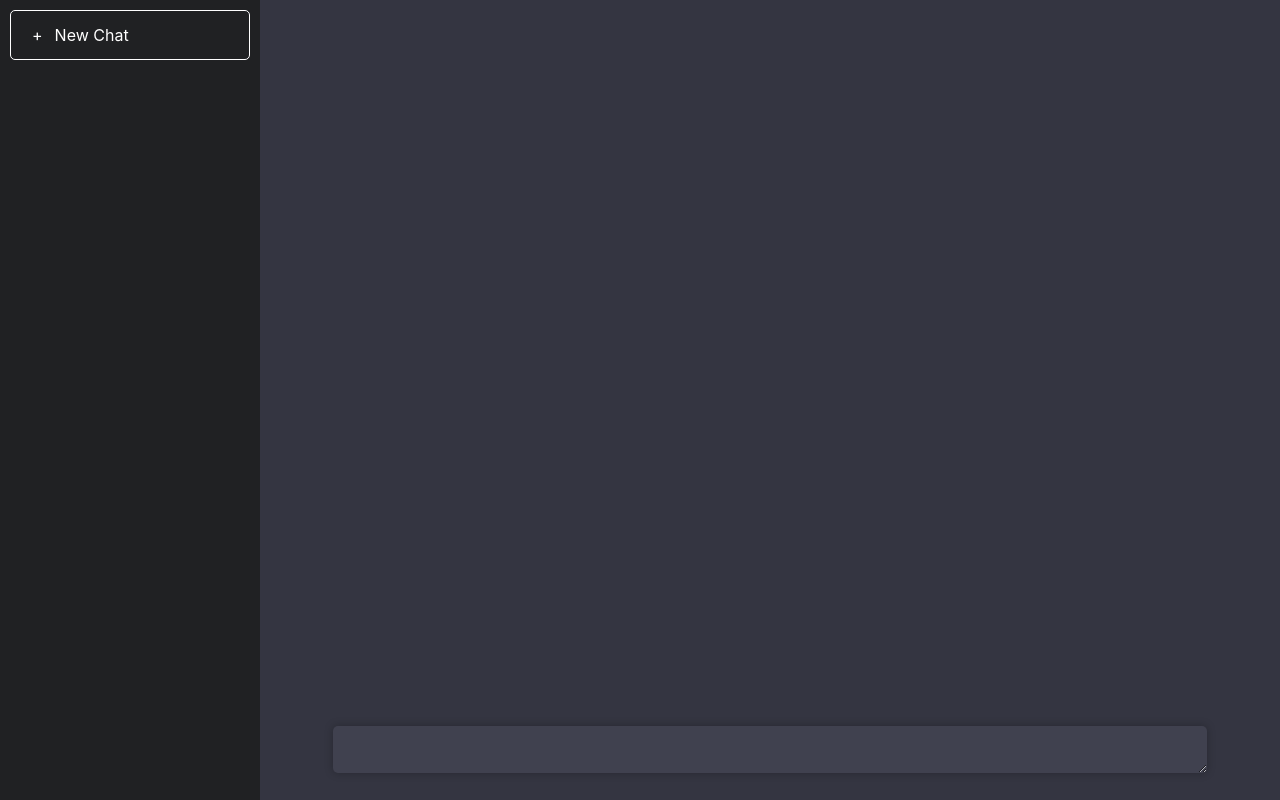
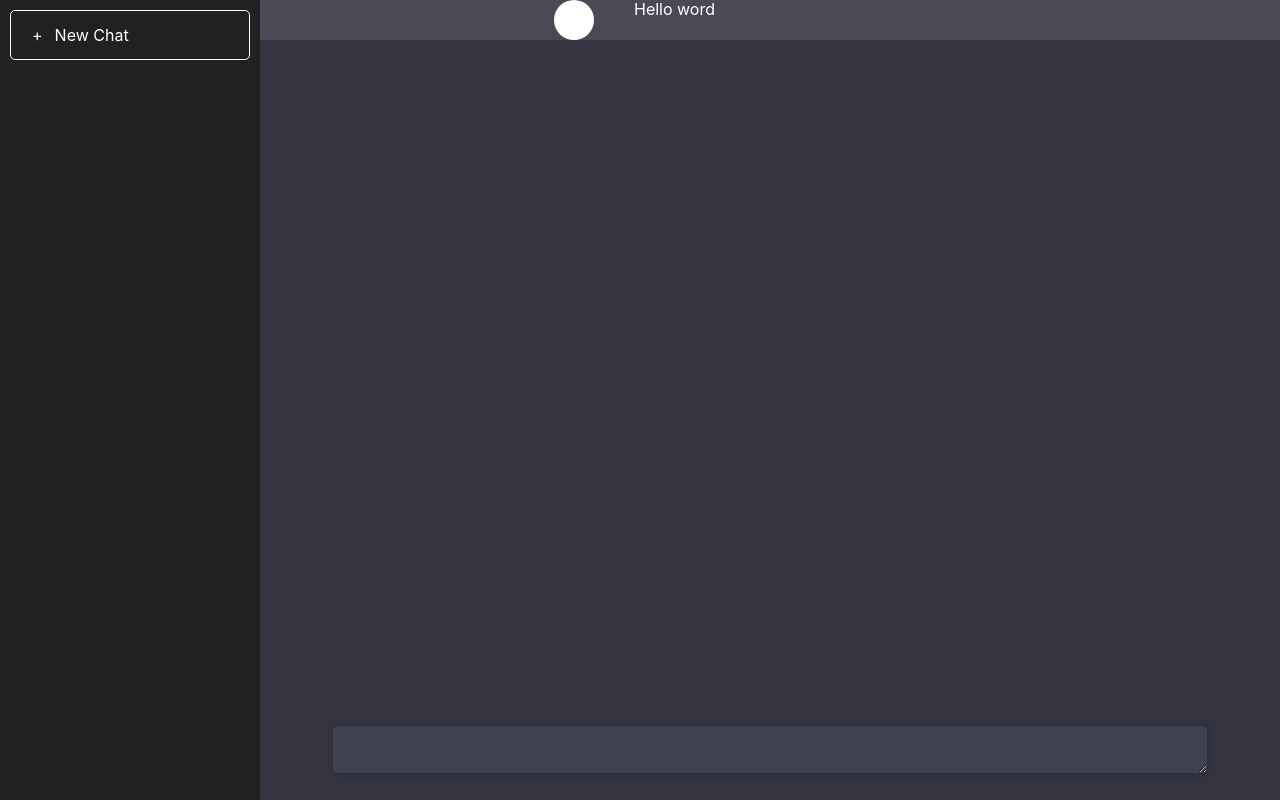
Before and after one commit to Felix-fale/chat-gpt-clone, a React (Create React App) app: page / in a window 1280 px wide. Built offline with nearby package versions, Linux system fonts and the light colour scheme.

Commit message:
feat: Coding Chatbot Interface

```diff
--- a/src/App.css
+++ b/src/App.css
@@ -76,6 +76,31 @@
   color: #61dafb;
 }
 
+.chat-log{
+  text-align: left;
+}
+.chat-message{
+  background-color: rgb(255, 255, 255, 0.1);
+}
+.chat-message-center{
+  max-width: 480px;
+  margin-left: auto;
+  margin-right: auto;
+  display: flex;
+  padding: 12px;
+  padding: 0 24px 0 24px;
+}
+.avatar{
+  background: white;
+  border-radius: 50%;
+  width: 40px;
+  height: 40px;
+}
+.message{
+  padding: 0 40px 0 40px;
+
+}
+
 @keyframes App-logo-spin {
   from {
     transform: rotate(0deg);
--- a/src/App.js
+++ b/src/App.js
@@ -1,5 +1,5 @@
-import './normal.css';
-import './App.css';
+import "./normal.css";
+import "./App.css";
 
 function App() {
   return (
@@ -11,11 +11,18 @@ function App() {
         </div>
       </aside>
       <section className="chatbox">
+        <div className="chat-log">
+          <div className="chat-message chatgpt">
+            <div className="chat-message-center">
+              <div className="avatar"></div>
+              <div className="message">Hello word</div>
+            </div>
+          </div>
+        </div>
         <div className="chat-input-holder">
-          <textarea rows="1" className="chat-input-textarea"  ></textarea>
+          <textarea rows="1" className="chat-input-textarea"></textarea>
         </div>
       </section>
-
     </div>
   );
 }
```
